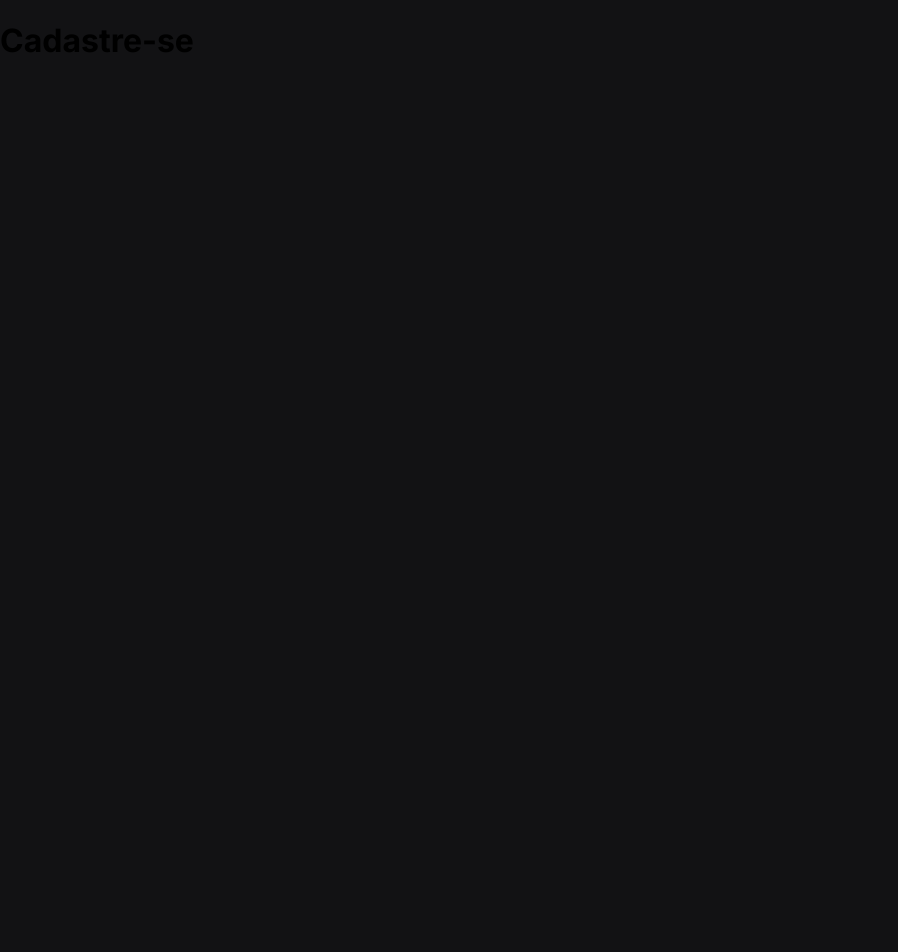
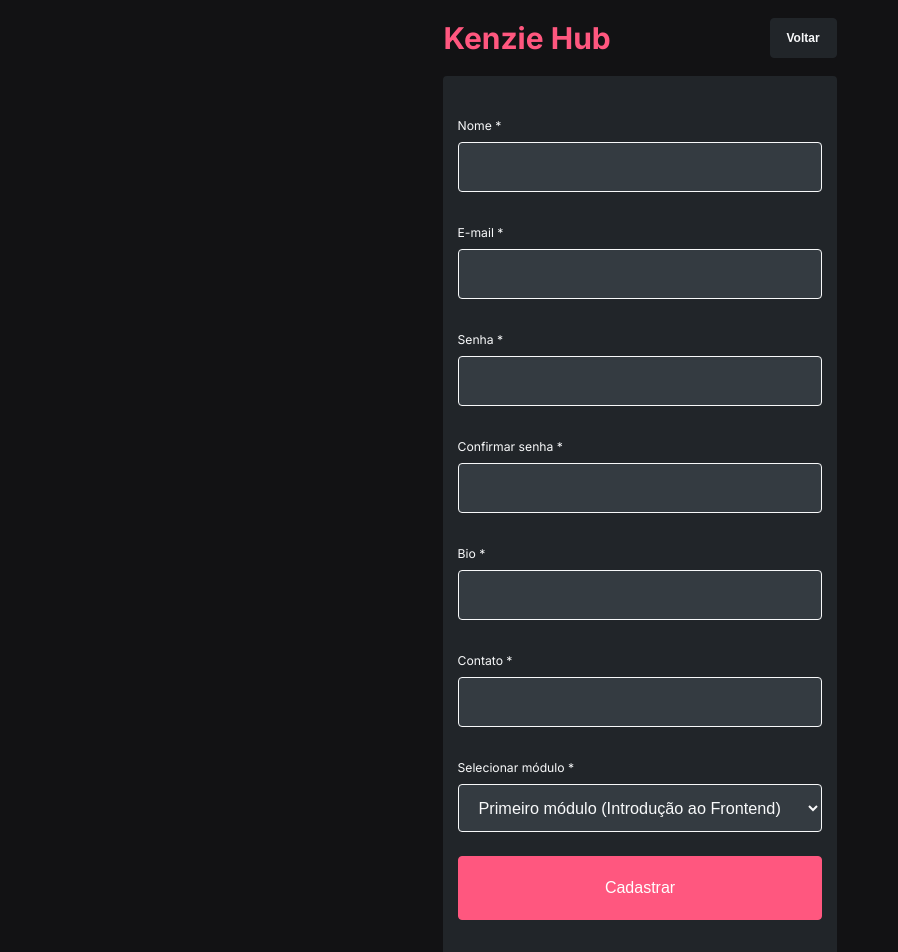
Before and after one commit to Kenzie-Academy-Brasil-Developers/react-projeto-kenzie-hub, a React (Create React App) app: page /register in a window 1280 px wide. Shown: the top 952 px of the page, without its empty margins (0-898 px from the left). Before the commit the page ends 800 px from the top, so only its background shows below. Built offline with nearby package versions, Linux system fonts and the light colour scheme.

Commit message:
feat: I developed a registration form with all the details and requirements necessary for the API to work. In the form I used RHF + YUP, for the API I used AXIOS and for the notifications I used TOASTER

```diff
--- a/src/index.css
+++ b/src/index.css
@@ -17,3 +17,8 @@ code {
   font-family: source-code-pro, Menlo, Monaco, Consolas, 'Courier New',
     monospace;
 }
+
+.logoName{
+  color: #FF577F;
+  font-size: 30px;
+}
--- a/src/pages/login/index.css
+++ b/src/pages/login/index.css
@@ -4,6 +4,7 @@
     display: flex;
     justify-content: center;
     align-items: center;
+    flex-direction: column;
 }
 
 .containerLogin{
@@ -14,9 +15,11 @@
     gap: 24px;
     background-color: #212529;
     border-radius: 4px;
-    width: 370px;
-    height: 502px;
+    width: 350px;
+    height: auto;
     padding: 42px 22px;
+    margin-left: 12px;
+    margin-right: 12px;
 }
 
 .loginForm {
@@ -56,6 +59,18 @@ input {
     font-weight: 400;
 }
 
+select {
+    background-color: #343B41;
+    color: #F8F9FA;
+    border: 1.2px solid #F8F9FA;
+    border-radius: 4px;
+    padding: 0px 16px;
+    width: 364.38px;
+    height: 48px;
+    font-size: 16.24px;
+    font-weight: 400;
+}
+
 .register-p{
     color: #868E96;
     font-size: 12;
@@ -64,7 +79,7 @@ input {
 
 .btnLogin {
     align-self: center;
-    width: 324px;
+    width: 364.97px;
     background-color: #FF577F;
     border: 1.22px solid #FF577F;
     border-radius: 4px;
@@ -90,7 +105,7 @@ input {
     background-color: #868E96;
     border: 1.22px solid #868E96;
     border-radius: 4px;
-    width: 324px;
+    width: 364.97px;
     color: #FFF;
     padding: 22px 0px;
     font-size: 16px;
--- a/src/pages/login/index.jsx
+++ b/src/pages/login/index.jsx
@@ -51,6 +51,7 @@ function Login () {
 
     return (
         <div className="pageLogin">
+            <h1 className="logoName">Kenzie Hub</h1>
         <Toaster
             position="top-right"
             reverseOrder={true}
--- a/src/pages/register/index.jsx
+++ b/src/pages/register/index.jsx
@@ -1,10 +1,135 @@
+import "./style.css"
+import toast, { Toaster } from 'react-hot-toast';
+import { useForm } from "react-hook-form";
+import * as yup from 'yup';
+import { yupResolver } from '@hookform/resolvers/yup';
+import { useHistory } from 'react-router-dom/cjs/react-router-dom.min';
+import { useState } from "react";
+import axios from "axios";
+
 
 function Register () {
 
+  const [newUser, setNewUser] = useState([])
+
+  const history = useHistory()
+
+  const formSchema = yup.object().shape({
+      name: yup
+          .string()
+          .required('Nome obrigatório'),
+      email: yup
+          .string()
+          .required('E-mail obrigatório')
+          .email('Digite um e-mail válido'),
+      password: yup
+          .string()
+          .required('Senha obrigatória')
+          .min(6, 'Senha no mínimo 6 digitos'),
+      passwordConfirmation: yup
+          .string()
+          .required('Confirmação de senha obrigatória')
+          .oneOf([yup.ref('password'), null], 'A senha deve ser igual'),
+      bio: yup
+          .string()
+          .required('Bio obrigatório')
+          .min(10, 'Escreva no mínimo 10 letras'),
+      contact: yup
+          .string()
+          .required('Contato obrigatório')
+          .min(3, 'Rede Social, Telefone ou E-mail'),
+      course_module: yup
+          .string()
+          .required('Módulo obrigatório'),
+
+    })
+
+    const {
+        register,
+        handleSubmit,
+        formState: { errors }
+      } = useForm({
+          resolver: yupResolver(formSchema)
+      })
+
+    const onSubmit = (data) => {
+      setNewUser({
+        name: data.name,
+        email: data.email,
+        password: data.password,
+        bio: data.bio,
+        contact: data.contact,
+        course_module: data.course_module})
+        newUserApi()
+      }
+
+    const newUserApi = () => {
+      axios.post('https://kenziehub.herokuapp.com/users', newUser)
+        .then((response) => console.log(response))
+        .catch((err) => console.log(err))
+    }
+
+    // CRIAR FUNÇÃO DE SUCESSO QUE IRÁ
+    // LANÇAR UM TOAST E REDIRECIONAR PARA A PÁGINA DE LOGIN
+
+    // CIRAR UMA FUNCAO DE NÃO SUCESSO
+    // QUE IRÁ LANÇAR UM TOAT E AGUARDARÁ NOVO CADASTRO
+
     return (
-        <>
-        <h1>Cadastre-se</h1>
-        </>
+        <div className="pageRegister">
+            <div className="headerRegister">
+              <h1 className="logoName">Kenzie Hub</h1>
+              <button className="btnBack" onClick={() => history.goBack()}>Voltar</button>
+            </div>
+            <Toaster
+            position="top-right"
+            reverseOrder={true}
+            toastOptions={{
+                success: {
+                  style: {
+                    background: '#343B41',
+                    color: '#F8F9FA'
+                  },
+                },
+                error: {
+                  style: {
+                    background: '#343B41',
+                    color: '#F8F9FA',
+                  },
+                },
+              }}
+            />
+            <div className="containerLogin">
+              <form className="loginForm" onSubmit={handleSubmit(onSubmit)}>
+                <label>Nome *</label>
+                <input {...register('name')}/>
+                <span className='errorSpan'>{errors.name?.message}</span>
+                <label>E-mail *</label>
+                <input {...register('email')}/>
+                <span className='errorSpan'>{errors.email?.message}</span>
+                <label>Senha *</label>
+                <input type="password" {...register('password')}/>
+                <span className='errorSpan'>{errors.password?.message}</span>
+                <label>Confirmar senha *</label>
+                <input type="password" {...register('passwordConfirmation')}/>
+                <span className='errorSpan'>{errors.passwordConfirmation?.message}</span>
+                <label>Bio *</label>
+                <input {...register('bio')}/>
+                <span className='errorSpan'>{errors.bio?.message}</span>
+                <label>Contato *</label>
+                <input {...register('contact')}/>
+                <span className='errorSpan'>{errors.contact?.message}</span>
+                <label>Selecionar módulo *</label>
+                <select {...register('course_module')}>
+                  <option>Primeiro módulo (Introdução ao Frontend)</option>
+                  <option>Segundo módulo (Frontend Avançado)</option>
+                  <option>Terceiro módulo (Introdução ao Backend)</option>
+                  <option>Quarto módulo (Backend Avançado)</option>
+                </select>
+                <button className="btnLogin">Cadastrar</button>
+              </form>
+            </div>
+        </div>
     )
 }
 
--- /dev/null
+++ b/src/pages/register/style.css
@@ -0,0 +1,32 @@
+.pageRegister{
+    width: 100vw;
+    height: auto;
+    display: flex;
+    justify-content: center;
+    align-items: center;
+    flex-direction: column;
+}
+
+.headerRegister{
+    width: 393px;
+    display: flex;
+    justify-content: space-between;
+    align-items: center;
+}
+
+.btnBack{
+    width: 67px;
+    height: 40px;
+    background-color: #212529;
+    border: 1px solid #212529;
+    border-radius: 4px;
+    font-size: 12px;
+    font-weight: 600;
+    color: #F8F9FA;
+    cursor: pointer;
+}
+
+.btnBack:hover{
+    background-color: #343B41;
+    border: 1px solid #343B41;
+}
```
